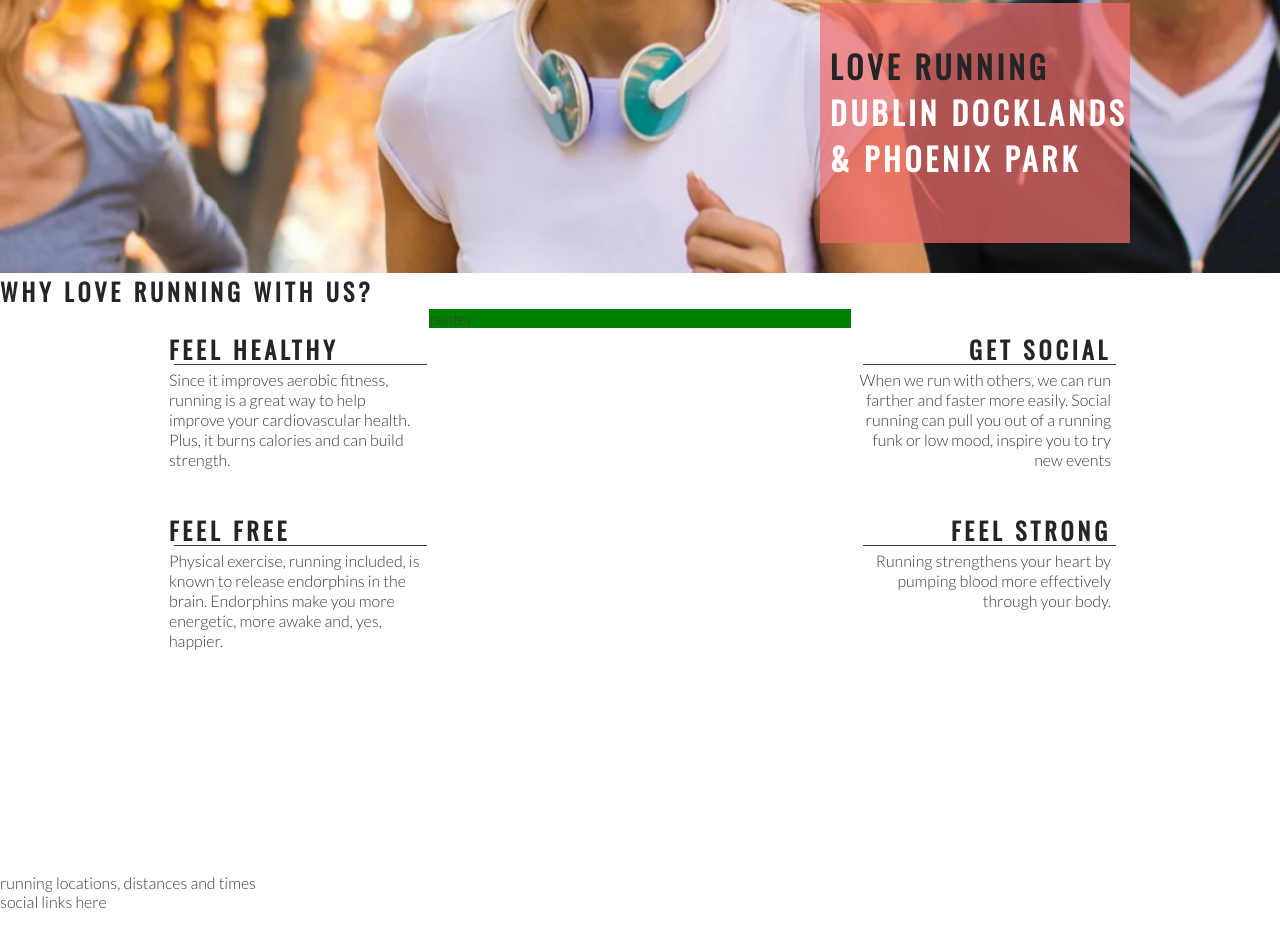
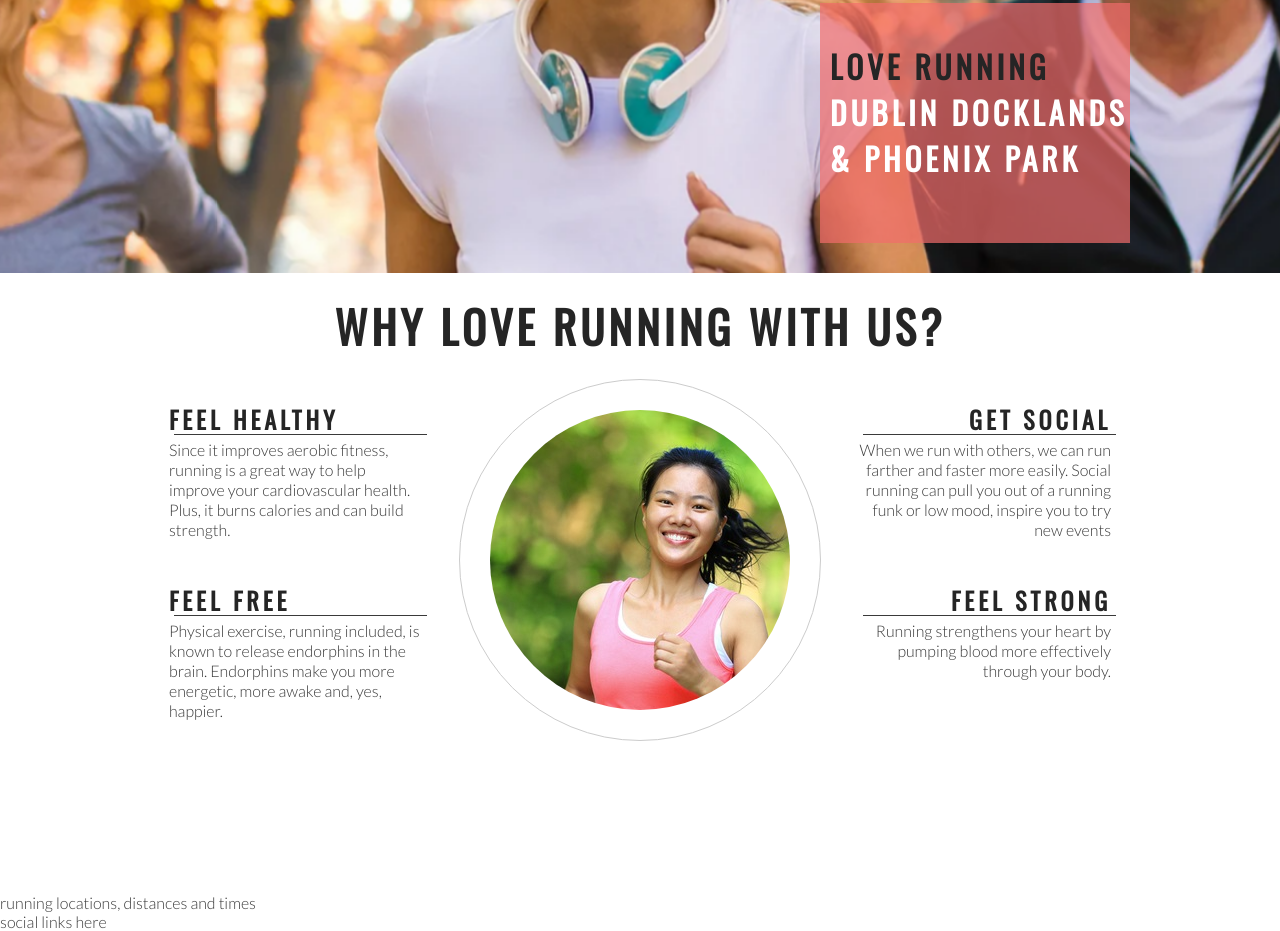
Before and after one commit to JulianeGampe/love-running, a plain HTML site: page index.html in a window 1280 px wide. Shown: the part 402-1333 px from the top of the page. Drawn offline with nearby package versions, Linux system fonts and the light colour scheme.

Commit message:
Add club ethos central image and style into a circle

```diff
--- a/assets/css/style.css
+++ b/assets/css/style.css
@@ -132,7 +132,6 @@ h1, h2 {
 #center-about {
     width: 33%;
     margin: 0 auto;
-    background-color: green;
 }
 
 hr {
@@ -164,3 +163,26 @@ hr {
 .right-about-heading p {
     text-align: right;
 }
+
+#welcome {
+    text-align: center;
+    margin: 20px 0;
+    font-size: 280%;
+}
+
+#circle-container {
+    width: 300px;
+    height: 300px;
+    padding: 30px;
+    border-style: solid;
+    border-color: #ccc;
+    border-width: 1px;
+    border-radius: 50%;
+    margin: 0 auto;
+}
+
+#circle-cover-bg {
+    background-image: url('../images/ethos-center-image.jpg');
+    height: 100%;
+    border-radius: 50%;
+}
--- a/index.html
+++ b/index.html
@@ -39,7 +39,7 @@
         </div>
     </section>
     <section id="club-ethos">
-        <h1>Why Love Running With Us?</h1>
+        <h2 id="welcome">Why Love Running With Us?</h2>
         <div id="left-about">
             <div class="left-about-heading">
                 <h2>Feel Healthy</h2>
@@ -72,7 +72,11 @@
                 </p>
             </div>
         </div>
-        <div id="center-about">center</div>
+        <div id="center-about">
+            <div id="circle-container">
+                <div id="circle-cover-bg"></div>
+            </div>
+        </div>
     </section>
     <section>running locations, distances and times</section>
     <footer>social links here</footer>
```
Also changed, not shown: assets/images/ethos-center-image.jpg (added).
